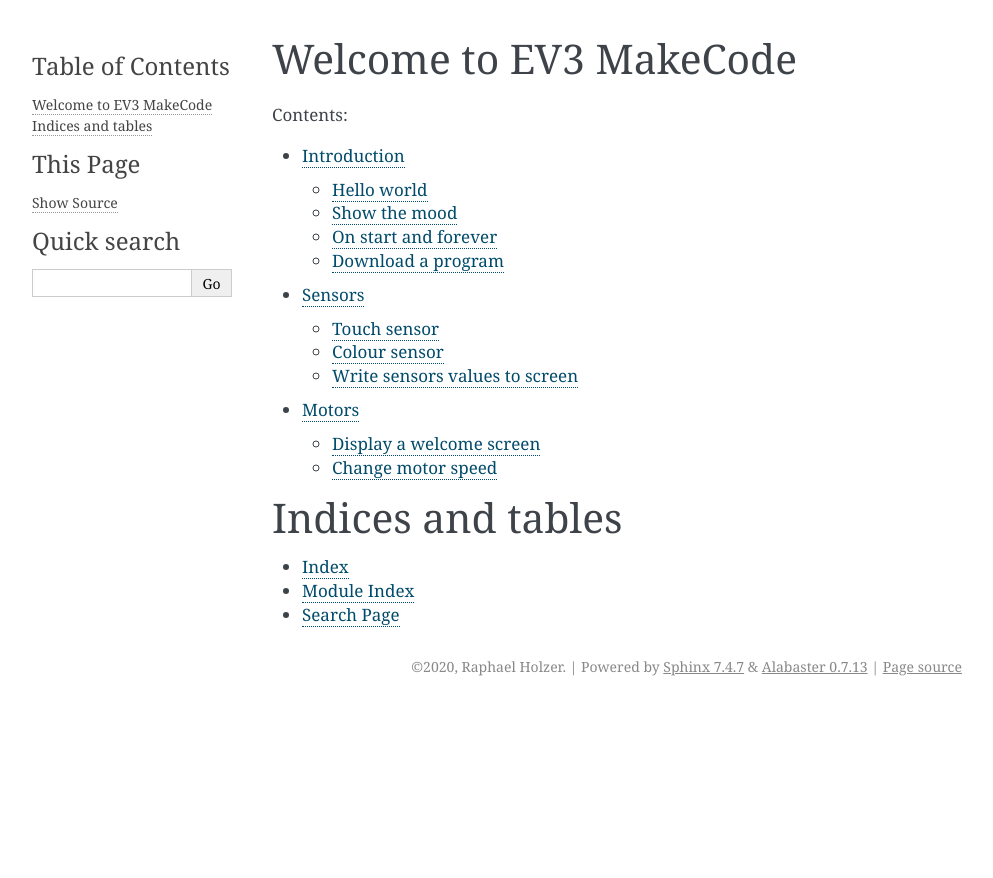
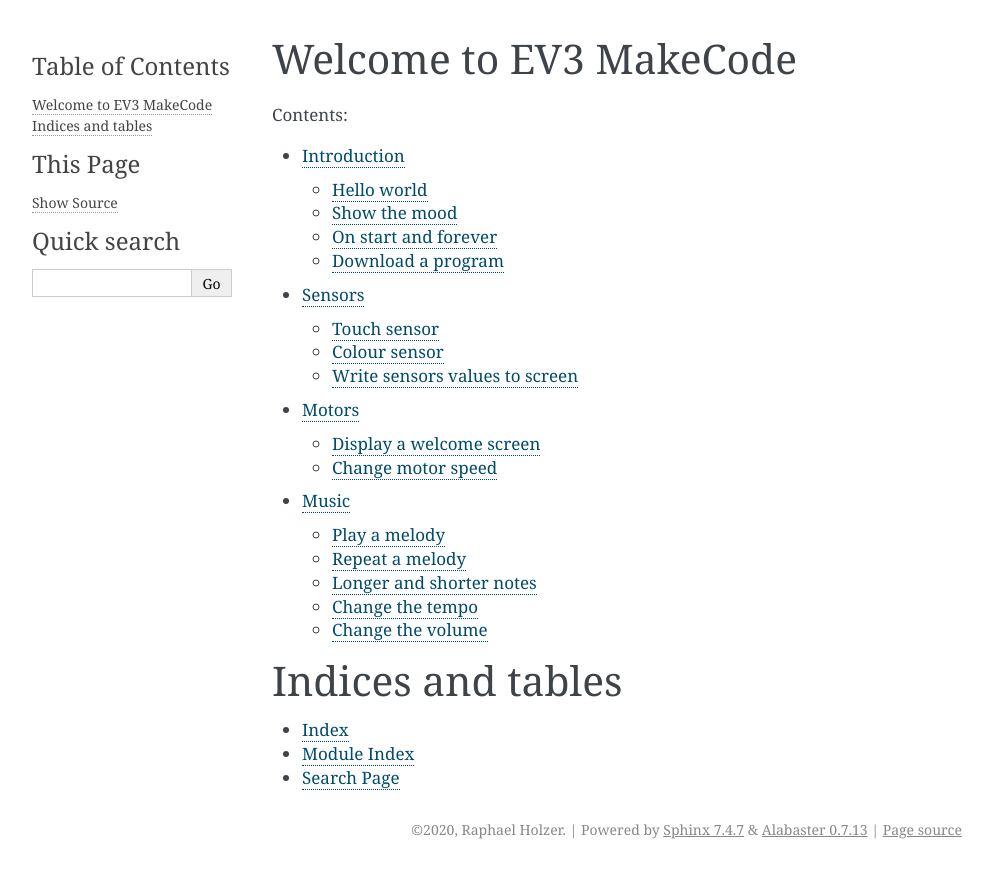
Before and after one commit to rasql/ev3-makecode, a Sphinx documentation site: the page built from docs/index.rst, in a window 1280 px wide. Shown: the top 878 px of the page, without its empty margins (148-1141 px from the left). Built offline with Sphinx 7.4.7, drawn with Linux system fonts in a browser that asks for light colours; some of the changed lines change nothing that is shown.

Commit message:
add music

```diff
--- /dev/null
+++ b/docs/4_music/music.rst
@@ -0,0 +1,82 @@
+Music
+=====
+
+The EV3 brick can produce sounds.
+
+
+Play a melody
+-------------
+
+Let's program the musical score of *Frère Jacques* a popular French song.
+
+.. image:: jacques.gif
+
+We start the first measure when pressing the center button.
+
+.. image:: music1.png
+
+To select the note to play, just click on the name, for example *Middle C*,
+and select another note on the piano scale keyboard.
+
+.. image:: music1b.png
+
+Repeat a melody
+---------------
+
+To repeat a part of the melody, place it inside a loop.
+For exemple the first measure needs to be repeated twice.
+
+.. image:: music1c.png
+
+Longer and shorter notes
+------------------------
+
+So far our notes had a duration of one beat.
+We can increase to the duration to two beats, which is required in the second mesure.
+
+.. image:: music1d.png
+
+The next measure has 4 notes with only half a beat.
+
+.. image:: music1e.png
+
+The last measure has long note again.
+
+.. image:: music1f.png
+
+Change the tempo
+----------------
+
+The next part allows you to change the tempo.
+The tempo of the music is measured in **beats per minute** (bpm).
+Let's make a program to display the inital tempo.
+
+.. image:: music2a.png
+
+When you run the simulation you see that the temp is 120 bpm.
+
+.. image:: music2b.png
+
+Now let's program two buttons to increase and decrease the tempo.
+
+- The **up** button makes the tempo faster by 20 bpm (beats per minute).
+- The **down** button decreases it by 20 bpm.
+
+.. image:: music2c.png
+
+Change the volume
+-----------------
+
+To keep track of the volue we need to create a variable.
+
+.. image:: music3.png
+
+We can **set this variable** to 5 in the **start** block.
+The we set the volume using this variable.
+And finally we display its value on line number 4.
+
+.. image:: music3b.png
+
+Finally we program the **left/right** buttons to increase or decrease the volume.
+
+.. image:: music3c.png
--- a/docs/index.rst
+++ b/docs/index.rst
@@ -13,6 +13,7 @@
    1_intro/intro
    2_sensor/sensor
    3_motor/motor
+   4_music/music
 
 
 
```
Also changed, not shown: docs/4_music/jacques.gif (added), docs/4_music/music1.png (added), docs/4_music/music1b.png (added), docs/4_music/music1c.png (added), docs/4_music/music1d.png (added), docs/4_music/music1e.png (added), docs/4_music/music1f.png (added), docs/4_music/music2a.png (added), docs/4_music/music2b.png (added), docs/4_music/music2c.png (added), docs/4_music/music3.png (added), docs/4_music/music3b.png (added), docs/4_music/music3c.png (added).
